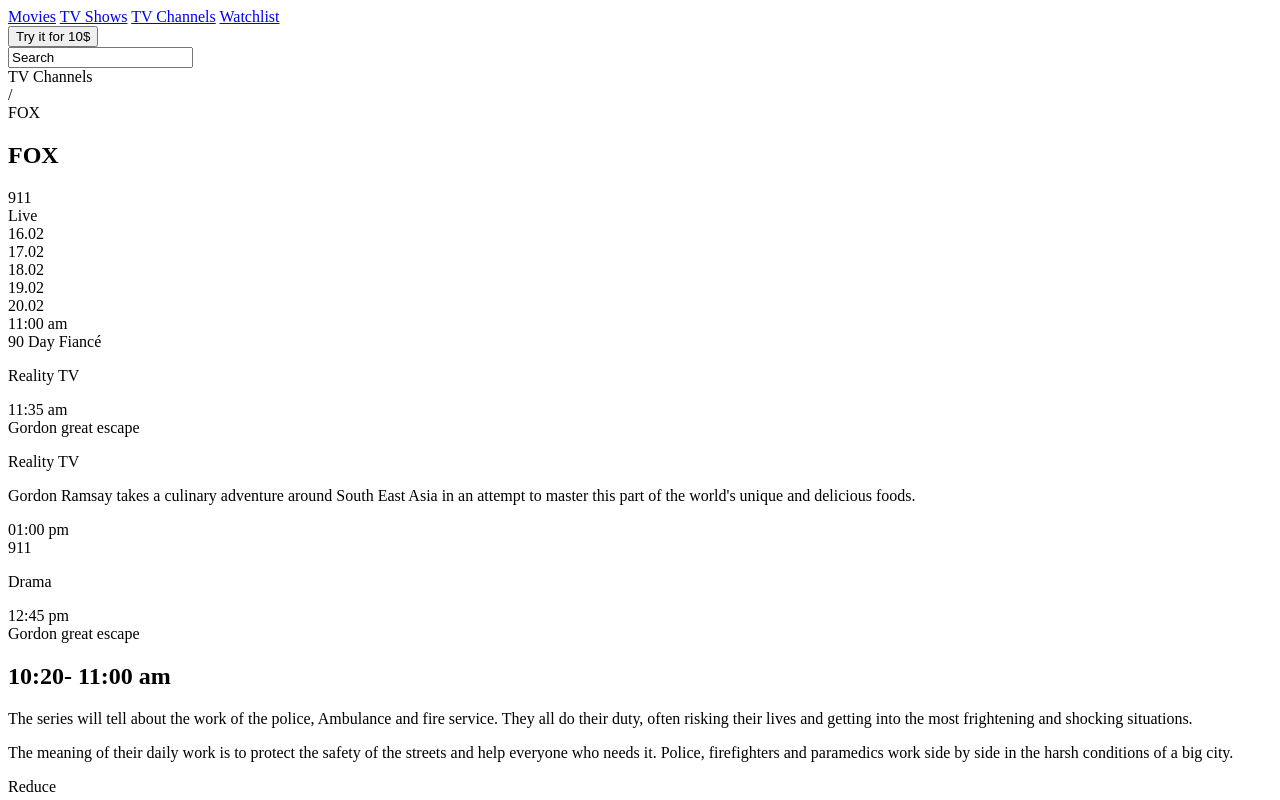
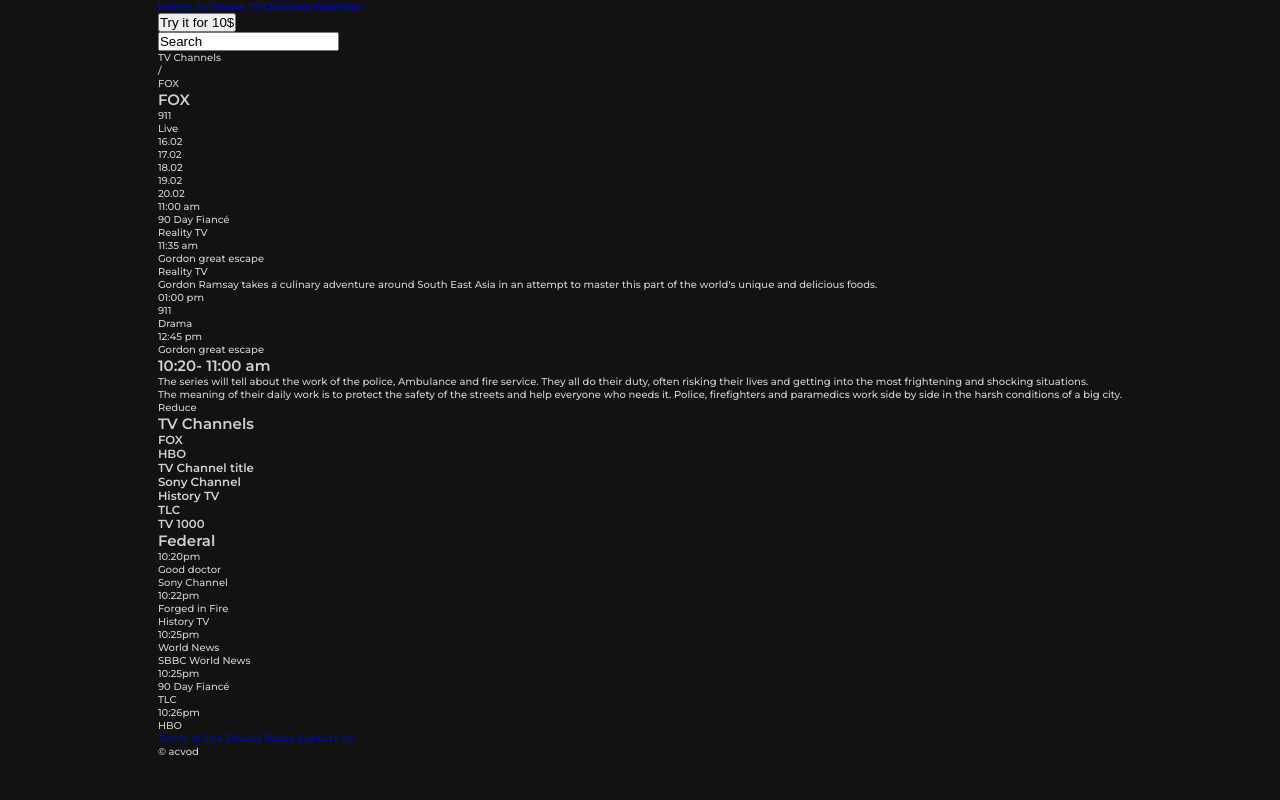
Before and after one commit to AnastasiaLL/ACVOD, a plain HTML site: page index.html in a window 1280 px wide. Shown: the top 800 px of the page. Drawn offline with Linux system fonts and the light colour scheme.

Commit message:
feat: add basic styles

```diff
--- a/index.html
+++ b/index.html
@@ -4,6 +4,12 @@
     <meta charset="UTF-8">
     <meta http-equiv="X-UA-Compatible" content="IE=edge">
     <meta name="viewport" content="width=device-width, initial-scale=1.0">
+
+    <link rel="preconnect" href="https://fonts.googleapis.com">
+    <link rel="preconnect" href="https://fonts.gstatic.com" crossorigin>
+    <link href="https://fonts.googleapis.com/css2?family=Montserrat:wght@500;600&family=Open+Sans:wght@400;600&family=Raleway:wght@800&display=swap" rel="stylesheet">
+    <link rel="stylesheet" href="src/styles/index.css">
+
     <title>TV Channels</title>
 </head>
 <body>
--- /dev/null
+++ b/src/styles/_abstracts.scss
@@ -0,0 +1,33 @@
+$desktop-width: 1280px;
+$tablet-width: 768px;
+$mobile-width: 320px;
+
+$L-radius: 8px;
+$S-radius: 6px;
+
+$color-shade: rgba(255, 255, 255, 0.2);
+
+$color-shade-m: rgba(255, 255, 255, 0.96);
+$color-shade-l: #FFFFFF;
+$color-shade-xs: rgba(255, 255, 255, 0.6);
+$color-shade-s: rgba(255, 255, 255, 0.8);
+
+$color-bg: #121212;
+
+
+@mixin media-desktop{
+    @media (max-width: $desktop-width) { @content; }
+}
+
+@mixin media-tablet{
+    @media (max-width: $tablet-width) { @content; }
+}
+
+@mixin media-mobile{
+    @media (max-width: $mobile-width) { @content; }
+}
+
+
+// font-family: 'Montserrat', sans-serif;
+// font-family: 'Open Sans', sans-serif;
+// font-family: 'Raleway', sans-serif;
--- /dev/null
+++ b/src/styles/_base.scss
@@ -0,0 +1,45 @@
+html{
+    font-size: 10px;
+    scroll-behavior: smooth;
+    font-family: 'Montserrat', sans-serif;
+    color: $color-bg;
+    // height: 100%;
+}
+
+* {
+    box-sizing: border-box;
+    transition: 0.3s;
+    margin: 0;
+    padding: 0;
+}
+
+a{
+  text-decoration: none;
+//   color: $color-primary;
+}
+
+a:hover{
+  text-decoration: none;
+//   color: $color-secondary;
+}
+
+ul{
+  list-style: none;
+  margin-block-start: 0;
+  margin-block-end: 0;
+  margin-inline-start: 0;
+  margin-inline-end: 0;
+  padding-inline-start: 0;
+}
+
+input, label, button {
+  cursor: pointer;
+}
+
+body {
+  display: flex;
+  justify-content: center;
+  background-color: $color-bg ;
+//   height: 100%;
+  color: $color-shade-s;
+}
--- /dev/null
+++ b/src/styles/index.scss
@@ -0,0 +1,3 @@
+@import "abstracts";
+@import "base";
+@import "TVchannels"
```
Also changed, not shown: src/styles/_TVchannels.scss (added), src/styles/index.css (added), 1 other file.
